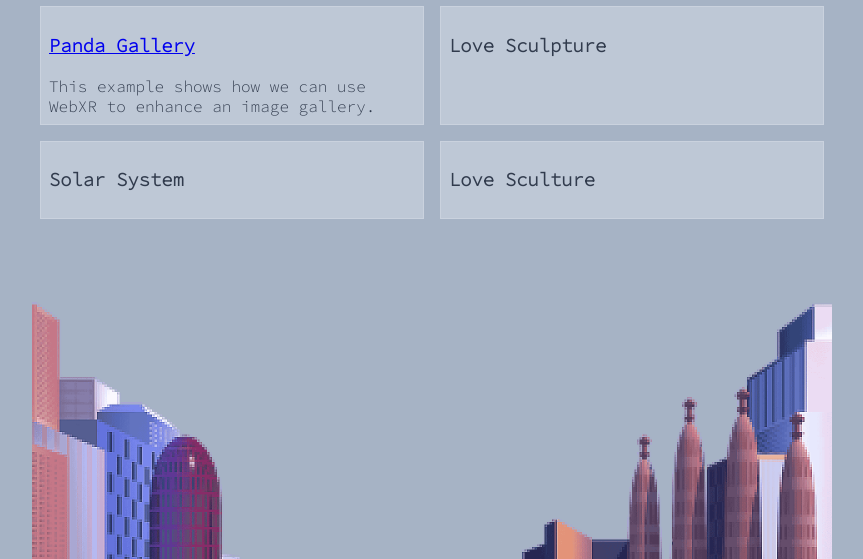
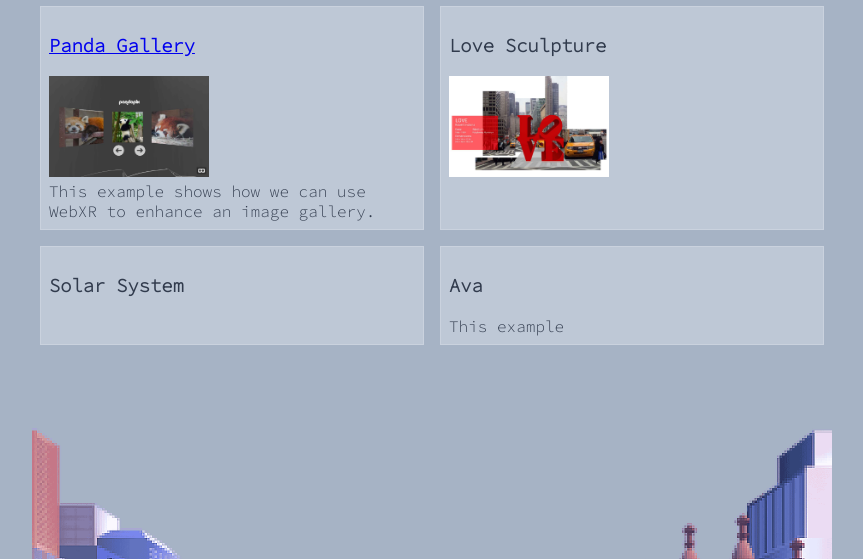
Before and after one commit to SamsungInternet/fsf-xr, a website: page index.html in a window 1280 px wide. Shown: the part 241-800 px from the top of the page, without its empty margins (208-1071 px from the left). Drawn offline with Linux system fonts and the light colour scheme.

Commit message:
plane update

```diff
--- a/index.html
+++ b/index.html
@@ -18,12 +18,12 @@
         <div class="content">
             <div class="card">
                 <div class="example-title"><h3><a href="./panda/">Panda Gallery</a></h3></div>
-                <div class="example-image"></div>
+                <div><img src="imgs/ss1.jpg" class="example-image"></div>
                 <div class="example-descrip">This example shows how we can use WebXR to enhance an image gallery.</div>
             </div>
             <div class="card">
                 <div class="example-title"><h3>Love Sculpture</h3></div>
-                <div class="example-image"></div>
+                <div><img src="imgs/ss2.jpg" class="example-image"></div>
                 <div class="example-descrip"></div>
             </div>
             <div class="card">
@@ -32,9 +32,9 @@
                 <div class="example-descrip"></div>
             </div>
             <div class="card">
-                <div class="example-title"><h3>Love Sculture</h3></div>
+                <div class="example-title"><h3>Ava</h3></div>
                 <div class="example-image"></div>
-                <div class="example-descrip"></div>
+                <div class="example-descrip"> This example</div>
             </div>
 
         </div>
--- a/styles/style.css
+++ b/styles/style.css
@@ -45,3 +45,8 @@ h1, h2{
 .city{
   width: 100%;
 }
+
+.example-image{
+  width:10em ;
+  margin:auto;
+}
```
Also changed, not shown: imgs/ss1.jpg (added), imgs/ss2.jpg (added).
